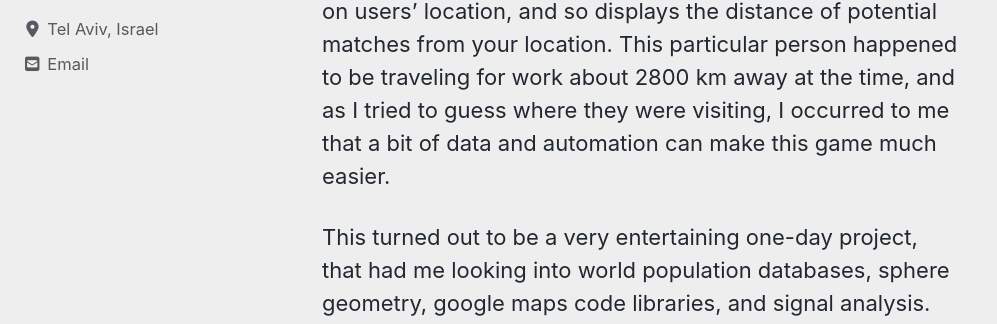
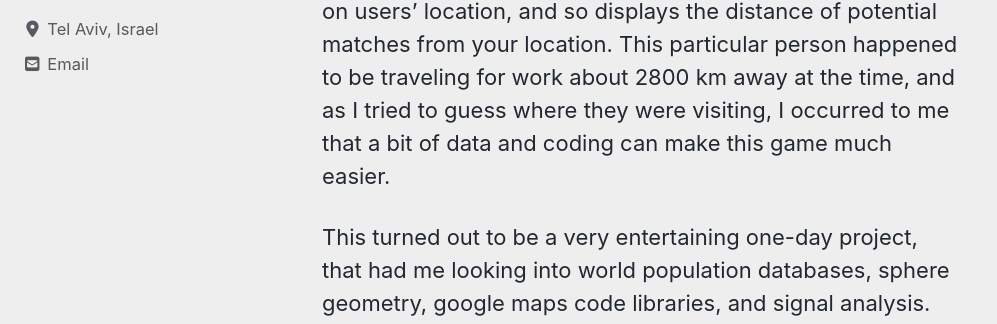
Before and after one commit to edden-gerber/edden-gerber.github.io, a Jekyll site: the page built from _posts/2019-09-21-guessing-location-on-earth.md, in a window 1280 px wide and 900 px high, scrolled down 478 px. Shown: the part 328-652 px from the top of the window, without its empty margins (0-997 px from the left). Built offline with Jekyll 4.4.1, drawn with Linux system fonts in a browser that asks for light colours; cached includes are drawn as plain includes; nearby versions of some CDN libraries; some of the changed text lies outside the part shown.

Commit message:
change font size

```diff
--- a/_posts/2019-09-21-guessing-location-on-earth.md
+++ b/_posts/2019-09-21-guessing-location-on-earth.md
@@ -11,7 +11,7 @@
 
 If I say I'm 50 km from your location, would you be able to guess where I am?
 
-This question came up as I was chatting with someone on a popular dating app. This app like others of its kind is based on users' location, and so displays the distance of potential matches from your location. This particular person happened to be traveling for work about 2800 km away at the time, and as I tried to guess where they were visiting, I occurred to me that a bit of data and automation can make this game much easier.
+This question came up as I was chatting with someone on a popular dating app. This app like others of its kind is based on users' location, and so displays the distance of potential matches from your location. This particular person happened to be traveling for work about 2800 km away at the time, and as I tried to guess where they were visiting, I occurred to me that a bit of data and coding can make this game much easier.
 
 This turned out to be a very entertaining one-day project, that had me looking into world population databases, sphere geometry, google maps code libraries, and signal analysis. Without further ado, here's the idea: given that a person is located in unknown coordinates on Earth _(lat<sub>2</sub>, long<sub>2</sub>)_ with a known distance from a location _(lat<sub>1</sub>, long<sub>1</sub>)_, how can we best guess _(lat<sub>2</sub>, long<sub>2</sub>)_? My approach was to use world population density data, and assign probabilities to locations based on this density. Of course, depending on the circumstances there could be many other ways to narrow down the possibilities (for example, I could know the other person's nationality, reason for traveling etc.), but since in the context of this pet project I only used population data, I'm basically making the assumption that I have no such knowledge and that the person is randomly sampled from the Earth population. In the final notes I'll get to how to how to possibly go beyond this simplification.
 
--- a/_sass/minimal-mistakes/_variables.scss
+++ b/_sass/minimal-mistakes/_variables.scss
@@ -6,7 +6,7 @@
    Typography
    ========================================================================== */
 
-$doc-font-size: 16 !default;
+$doc-font-size: 13 !default;
 
 /* paragraph indention */
 $paragraph-indent: false !default; // true, false (default)
```
